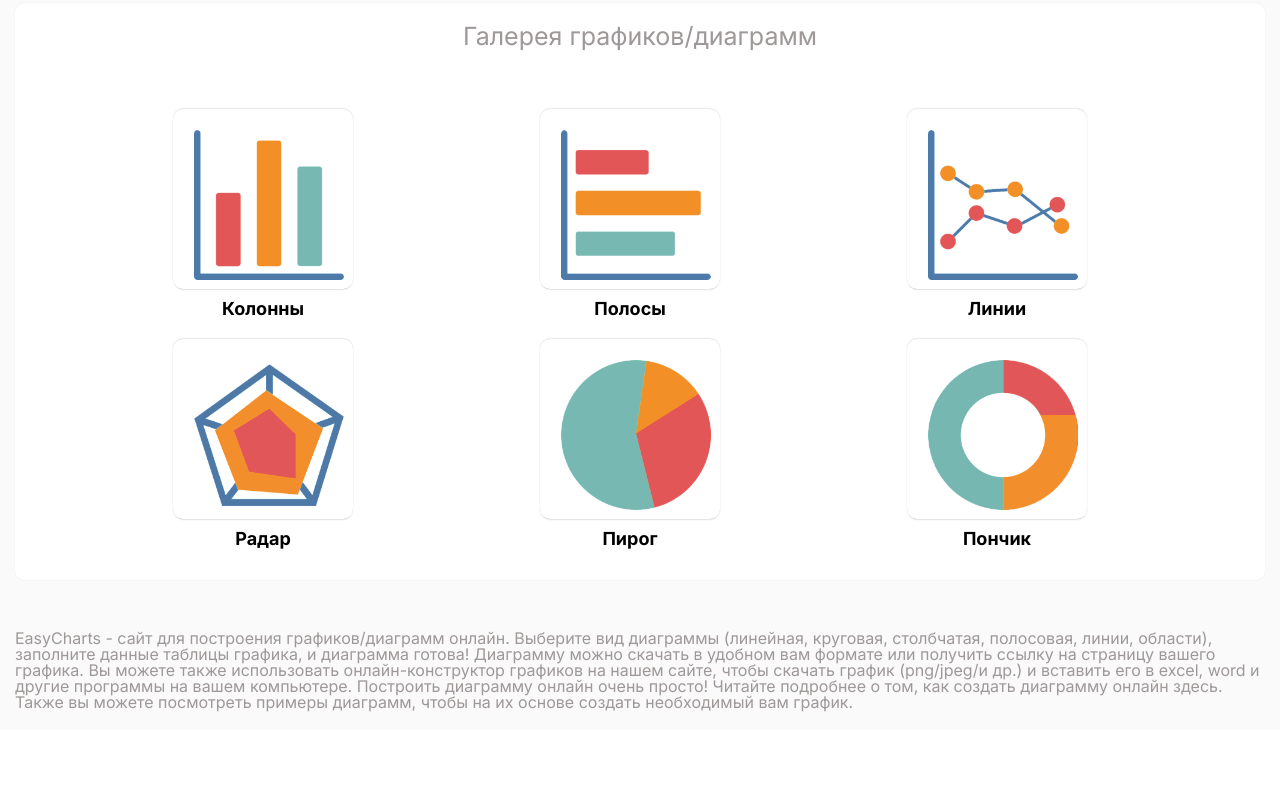
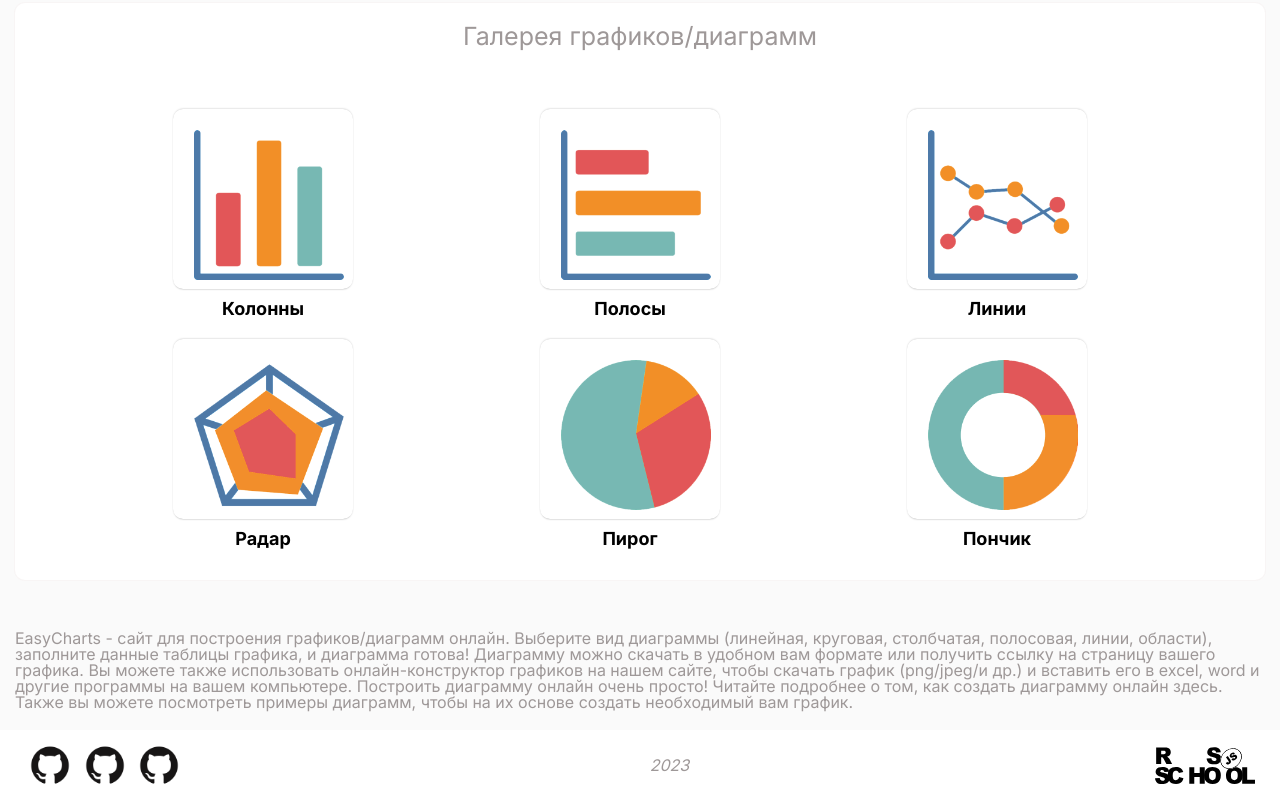
Before and after one commit to ankhly/RS-Clone, a website built with webpack: page src/index.html in a window 1280 px wide. Shown: the part 651-1451 px from the top of the page. Before the commit the page ends 1381 px from the top, so only its background shows below. Built offline with nearby package versions, Linux system fonts and the light colour scheme; no server answers; files whose address does not match are found by name.

Commit message:
feat: add footer

```diff
--- /dev/null
+++ b/src/components/footer/footer.scss
@@ -0,0 +1,14 @@
+.footer-content {
+  display: flex;
+  justify-content: space-between;
+  padding: 10px;
+  align-items: center;
+}
+
+.img-github {
+  height: 50px;
+}
+
+.rsschool-logo {
+  width: 100px;
+}
--- /dev/null
+++ b/src/components/footer/footer.ts
@@ -0,0 +1,34 @@
+import rsschoolLogo from '../../../assets/rsschool-logo.svg';
+import github from '../../../assets/GitHub.png';
+
+export const renderFooter = (): string => {
+  const wrapper = document.querySelector('.wrapper') as HTMLElement;
+
+  const footer = `
+    <footer class="footer">
+      <div class="fooret__container container">
+        <div class="footer-content">
+          <div class="img-githubs">
+            <a class="footer-link" href="https://github.com/ankhly">
+              <img class="img-github" src=${github} alt="github1">
+            </a>
+            <a class="footer-link" href="https://github.com/VolhaYu">
+              <img class="img-github" src=${github} alt="github2">
+            </a>
+            <a class="footer-link" href="https://github.com/MaksimkaSota">
+              <img class="img-github" src=${github} alt="github3">
+            </a>
+          </div>
+          <div class="year">
+            <i>2023</i>
+          </div>
+          <a class="footer-link" href="https://rs.school/js/">
+            <img class="rsschool-logo" src=${rsschoolLogo} alt="rsschool-logo">
+          </a>
+        </div>
+      </div>
+    </footer>
+  `;
+  wrapper.insertAdjacentHTML('beforeend', footer);
+  return footer;
+}
--- a/src/components/mainRender.ts
+++ b/src/components/mainRender.ts
@@ -1,6 +1,7 @@
 import { renderHeader } from './header/header';
 import { getLanguage } from '../logic/changeLanguage';
 import { getColorMod } from '../logic/colorMod';
+import { renderFooter } from '../components/footer/footer';
 
 export const renderHtml = (page:string): void => {
   const body = document.querySelector('body') as HTMLElement;
@@ -15,12 +16,16 @@ export const renderHtml = (page:string): void => {
 
   const wrapper = document.querySelector('.wrapper') as HTMLElement;
   const header = document.querySelector('.header') as HTMLElement;
+  const footer = document.querySelector('.footer') as HTMLElement;
 
   if (!wrapper) {
     body.insertAdjacentHTML('beforeend', content);
   }
   if (!header) {
     renderHeader();
+  }
+  if (!footer) {
+    renderFooter();
   }
 
   const container = document.querySelector('.page__container') as HTMLElement;
--- a/src/components/pageCreate/create.ts
+++ b/src/components/pageCreate/create.ts
@@ -1,5 +1,6 @@
 export const renderCreatePage = (): string => `
   <div class="page__create create-page">
+  <div class="main-page__animation" style="display: none"></div>
     <h1 class="create-page__title main-title">Создать график/диаграмму онлайн</h1>
     <div class="create-page__body">
       <div id="main-logic-container" class="create-page__content"></div>
--- a/src/components/pageExamples/examples.ts
+++ b/src/components/pageExamples/examples.ts
@@ -1,5 +1,6 @@
 export const examplesPage = () => `
   <div class="page__example example-page">
+  <div class="main-page__animation" style="display: none"></div>
     <h1 class="example-page__h1 main-title">Примеры графиков/диаграмм</h1>
     <p class="example-page__p gallery-page__text">
       На данной странице вы можете найти подходящие вам примеры графиков/диаграмм, чтобы
--- a/src/components/pageGallery/gallery.ts
+++ b/src/components/pageGallery/gallery.ts
@@ -7,6 +7,7 @@ import doughnut from '../../../assets/doughnut.png';
 
 export const galleryBlock = (): string => `
   <div class="gallery-page__gallery-blocks">
+  <div class="main-page__animation" style="display: none"></div>
     <div class="gallery-block__link">
       <div class="gallery-block gallery-block-main create-bar">
         <img class="gallery-block-img create-bar" src=${bar} alt="bar">
--- a/src/components/pageInfo/info.scss
+++ b/src/components/pageInfo/info.scss
@@ -31,7 +31,7 @@
     content: "";
     position: absolute;
     top: 28%;
-    left: 48.5%;
+    left: 48%;
     background-image: url("../assets/info2.svg");
     width: 45px;
     height: 45px;
--- a/src/components/pageInfo/info.ts
+++ b/src/components/pageInfo/info.ts
@@ -8,6 +8,7 @@ import doughnut from '../../../assets/doughnut.png';
 export const infoPage = (): string => `
   <div class="page__body">
     <div class="info-page">
+    <div class="main-page__animation" style="display: none"></div>
       <div class="info-page__head">
         <div class="info-page__icon"></div>
       </div>
--- a/src/index.ts
+++ b/src/index.ts
@@ -23,17 +23,21 @@ if (globalState.view === ViewPage.main) {
 }
 if (globalState.view === ViewPage.create) {
   renderHtml(renderCreatePage());
+  animationLogic();
   await showCreateBlock();
 }
 if (globalState.view === ViewPage.gallery) {
   renderHtml(galleryPage());
+  animationLogic();
 }
 if (globalState.view === ViewPage.examples) {
   renderHtml(examplesPage());
+  animationLogic();
   await showExamplesBlock();
 }
 if (globalState.view === ViewPage.info) {
   renderHtml(infoPage());
+  animationLogic();
   await showExamplesBlockInInfo();
 }
 
--- a/src/logic/animation.ts
+++ b/src/logic/animation.ts
@@ -53,3 +53,4 @@ export const animationLogic = () => {
     showAnimation();
   }, 1500);
 };
+// animationLogic();
--- a/src/style.scss
+++ b/src/style.scss
@@ -56,6 +56,7 @@ $white: white;
 @import "components/parametersChartAll/parametersChartAll";
 @import "components/loader/loader";
 @import "components/tables/tables";
+@import "components/footer/footer";
 
 html {
   background-color: #ffffff;
```
Also changed, not shown: assets/GitHub.png (added).
